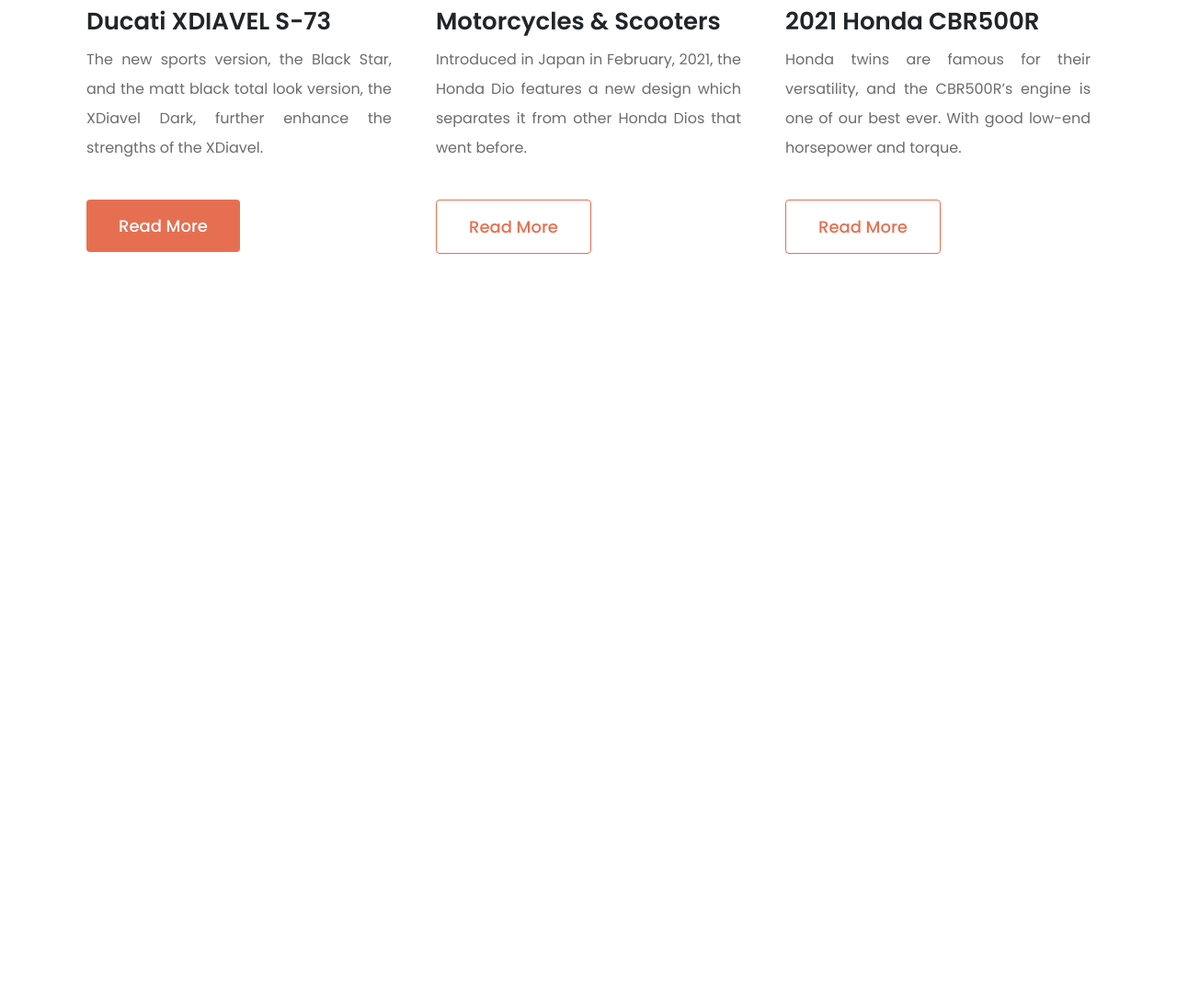
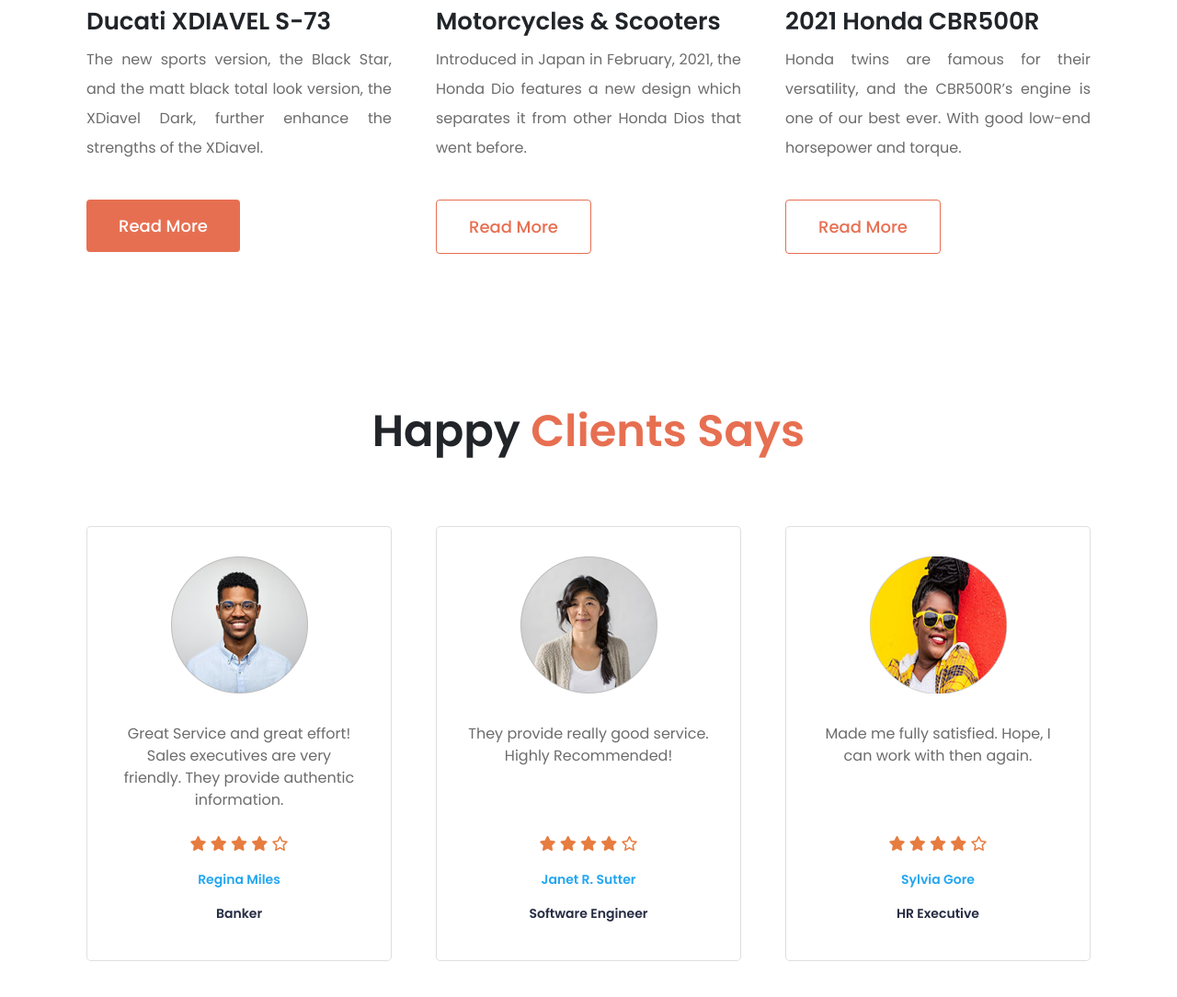
Before and after one commit to musaberulkhan/honda-cbr-website, a plain HTML site: page index.html in a window 1280 px wide. Shown: the part 1730-2814 px from the top of the page at 92% size. Before the commit the page ends 2030 px from the top, so only its background shows below. Drawn offline with nearby package versions, Linux system fonts and the light colour scheme.

Commit message:
Client Review Section Added

```diff
--- a/index.html
+++ b/index.html
@@ -68,11 +68,13 @@
                     <div>
                         <small>Computer-controlled digital transistorized with electronic advance</small>
                         <h1 class="text-uppercase my-1">Honda CBR 300R</h1>
-                        <p class="mt-3 pe-4">One glance at the Honda CBR300R and it’s easy to understand that the styling of
+                        <p class="mt-3 pe-4">One glance at the Honda CBR300R and it’s easy to understand that the
+                            styling of
                             the bike has
                             been heavily inspired from the CBR500R, especially the twin-split headlights and the tank
                             extensions.</p>
-                        <button class="btn btn-primary orange-button py-2 px-5" data-bs-toggle="modal" data-bs-target="#staticBackdrop">Purchase</button>
+                        <button class="btn btn-primary orange-button py-2 px-5" data-bs-toggle="modal"
+                            data-bs-target="#staticBackdrop">Purchase</button>
 
                         <!-- Modal -->
                         <div class="modal fade" id="staticBackdrop" data-bs-backdrop="static" data-bs-keyboard="false"
@@ -105,6 +107,9 @@
         </section>
     </header>
 
+
+
+
     <!--******************************************************************************************************
                                                 Main Section
     ********************************************************************************************************-->
@@ -134,21 +139,91 @@
                 <div class="col-lg-4 col-md-4 col-sm-12 col-12 p-4">
                     <img class="img-fluid" src="images/bike-1.png" alt="">
                     <h3>Ducati XDIAVEL S-73</h3>
-                    <p>The new sports version, the Black Star, and the matt black total look version, the XDiavel Dark, further enhance the strengths of the XDiavel.</p>
+                    <p>The new sports version, the Black Star, and the matt black total look version, the XDiavel Dark,
+                        further enhance the strengths of the XDiavel.</p>
                     <button class="btn btn-primary orange-button">Read More</button>
                 </div>
                 <div class="col-lg-4 col-md-4 col-sm-12 col-12 p-4">
                     <img class="img-fluid" src="images/bike-2.png" alt="">
                     <h3>Motorcycles & Scooters</h3>
-                    <p>Introduced in Japan in February, 2021, the Honda Dio features a new design which separates it from other Honda Dios that went before. </p>
+                    <p>Introduced in Japan in February, 2021, the Honda Dio features a new design which separates it
+                        from other Honda Dios that went before. </p>
                     <button class="btn btn-primary orange-border-button">Read More</button>
                 </div>
                 <div class="col-lg-4 col-md-4 col-sm-12 col-12 p-4">
                     <img class="img-fluid" src="images/bike-3.png" alt="">
                     <h3>2021 Honda CBR500R</h3>
-                    <p>Honda twins are famous for their versatility, and the CBR500R’s engine is one of our best ever. With good low-end horsepower and torque.</p>
+                    <p>Honda twins are famous for their versatility, and the CBR500R’s engine is one of our best ever.
+                        With good low-end horsepower and torque.</p>
                     <button class="btn btn-primary orange-border-button">Read More</button>
                 </div>
+            </div>
+        </section>
+
+
+
+        <!-------------------------              Client Review         -------------------------------------->
+        <section class="container client-review">
+            <h1 class="text-center section-title">Happy <span>Clients Says</span></h1>
+            <div class="row row-cols-1 row-cols-md-3">
+                <div class="col p-lg-4 p-md-2 p-sm-4 p-4">
+                    <div class="card h-100 p-lg-3 p-md-2 p-3">
+                        <img src="images/user-1.png" class="card-img-top w-50 mx-auto my-3">
+                        <div class="card-body">
+                            <p class="card-text">Great Service and great effort! Sales executives are very friendly. They provide authentic information.</p>
+                        </div>
+                        <div class="card-footer border-0 bg-transparent text-center">
+                            <div class="rating">
+                                <i class="fas fa-star"></i>
+                                <i class="fas fa-star"></i>
+                                <i class="fas fa-star"></i>
+                                <i class="fas fa-star"></i>
+                                <i class="far fa-star"></i>
+                            </div>
+                            <p class="mt-3 name">Regina Miles</p>
+                            <p class="job">Banker</p>
+                        </div>
+                    </div>
+                </div>
+                <div class="col p-lg-4 p-md-2 p-sm-4 p-4">
+                    <div class="card h-100 p-lg-3 p-md-2 p-3">
+                        <img src="images/user-2.png" class="card-img-top w-50 mx-auto my-3">
+                        <div class="card-body">
+                            <p class="card-text">They provide really good service. Highly Recommended! </p>
+                        </div>
+                        <div class="card-footer border-0 bg-transparent text-center">
+                            <div class="rating">
+                                <i class="fas fa-star"></i>
+                                <i class="fas fa-star"></i>
+                                <i class="fas fa-star"></i>
+                                <i class="fas fa-star"></i>
+                                <i class="far fa-star"></i>
+                            </div>
+                            <p class="mt-3 name">Janet R. Sutter</p>
+                            <p class="job">Software Engineer</p>
+                        </div>
+                    </div>
+                </div>
+                <div class="col p-lg-4 p-md-2 p-sm-4 p-4">
+                    <div class="card h-100 p-lg-3 p-md-2 p-3">
+                        <img src="images/user-3.png" class="card-img-top w-50 mx-auto my-3">
+                        <div class="card-body">
+                            <p class="card-text">Made me fully satisfied. Hope, I can work with then again.</p>
+                        </div>
+                        <div class="card-footer border-0 bg-transparent text-center">
+                            <div class="rating">
+                                <i class="fas fa-star"></i>
+                                <i class="fas fa-star"></i>
+                                <i class="fas fa-star"></i>
+                                <i class="fas fa-star"></i>
+                                <i class="far fa-star"></i>
+                            </div>
+                            <p class="mt-3 name">Sylvia Gore</p>
+                            <p class="job">HR Executive</p>
+                        </div>
+                    </div>
+                </div>
+
             </div>
         </section>
     </main>
--- a/style.css
+++ b/style.css
@@ -136,3 +136,47 @@
     font-weight: 500;
     font-size: 18px;
 }
+
+
+
+
+/* ------------------------                Client Review            ------------------------------------ */
+.client-review{
+    margin-top: 140px;
+    margin-bottom: 30px;
+}
+
+.client-review h1{
+    margin-bottom: 50px;
+}
+
+.client-review h1 span{
+    color: #E76F51;
+}
+
+
+.client-review .card{
+    border-radius: 5px;
+}
+
+.client-review .card .card-body p{
+    text-align: center;
+    color: #6C6C6C;
+}
+
+.client-review .card .card-footer .rating{
+    color:#E77C40;
+}
+
+.client-review .card .card-footer p{
+    font-size: 14px;
+    font-weight: 600;
+}
+
+.client-review .card .card-footer .name{
+    color: #23A6F0;
+}
+
+.client-review .card .card-footer .job{
+    color:#252B42;
+}
```
Also changed, not shown: images/user-3.png (added).
